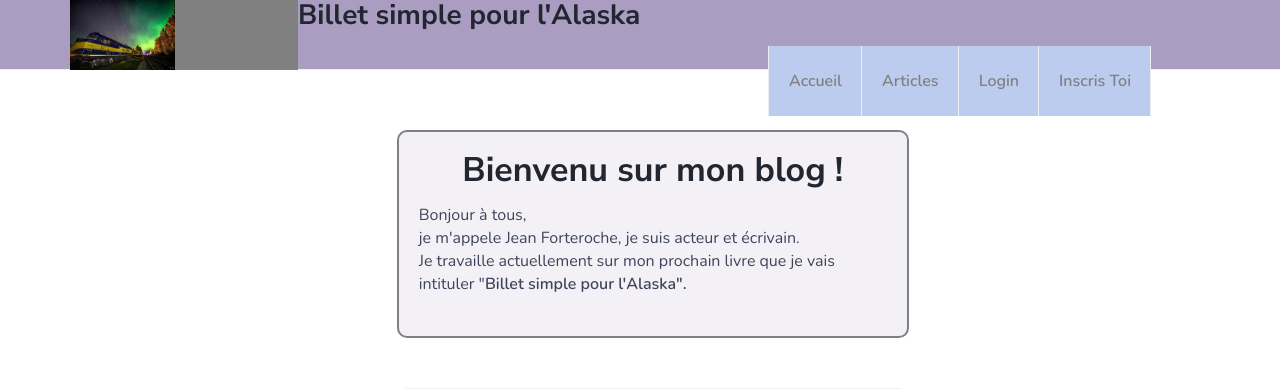
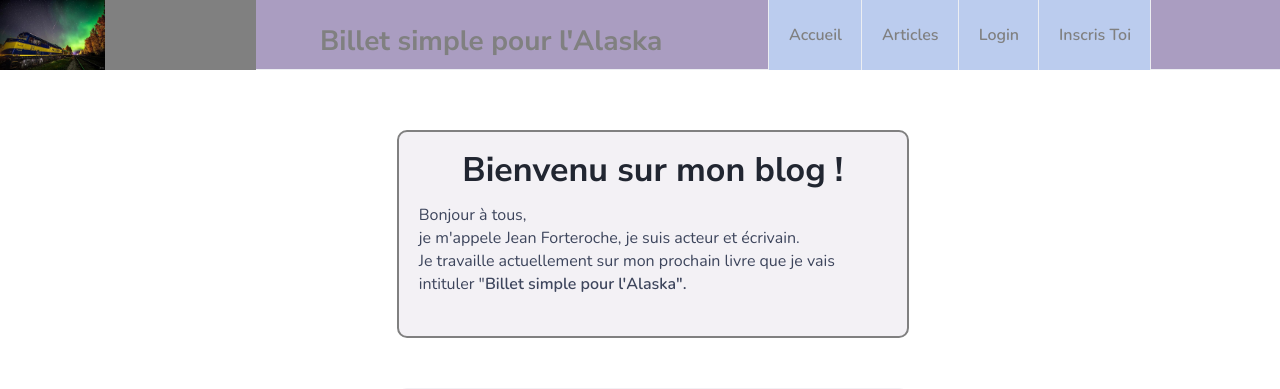
Before and after one commit to limay243/ALASKA, a PHP site: page /ALASKA/ in a window 1280 px wide. Shown: the top 389 px of the page. Run offline with PHP 8.4, Linux system fonts and the light colour scheme; data comes from the database, SQL or seed files in the repository; data that the repository does not hold is empty.

Commit message:
rectif colonne

```diff
--- a/view/frontend/template.php
+++ b/view/frontend/template.php
@@ -33,7 +33,7 @@
 			<div id="nav">
 				<!-- Main Nav -->
 				<div id="nav-fixed">
-					<div class="container">
+					<div class="containerTemp">
 						<!-- logo -->
 						<div class="nav-logo">
 							<a href="<?= MON_SITE ?>accueil" class="logo"><img src="<?= MON_SITE ?>public/img/train.jpg"></a>
```
